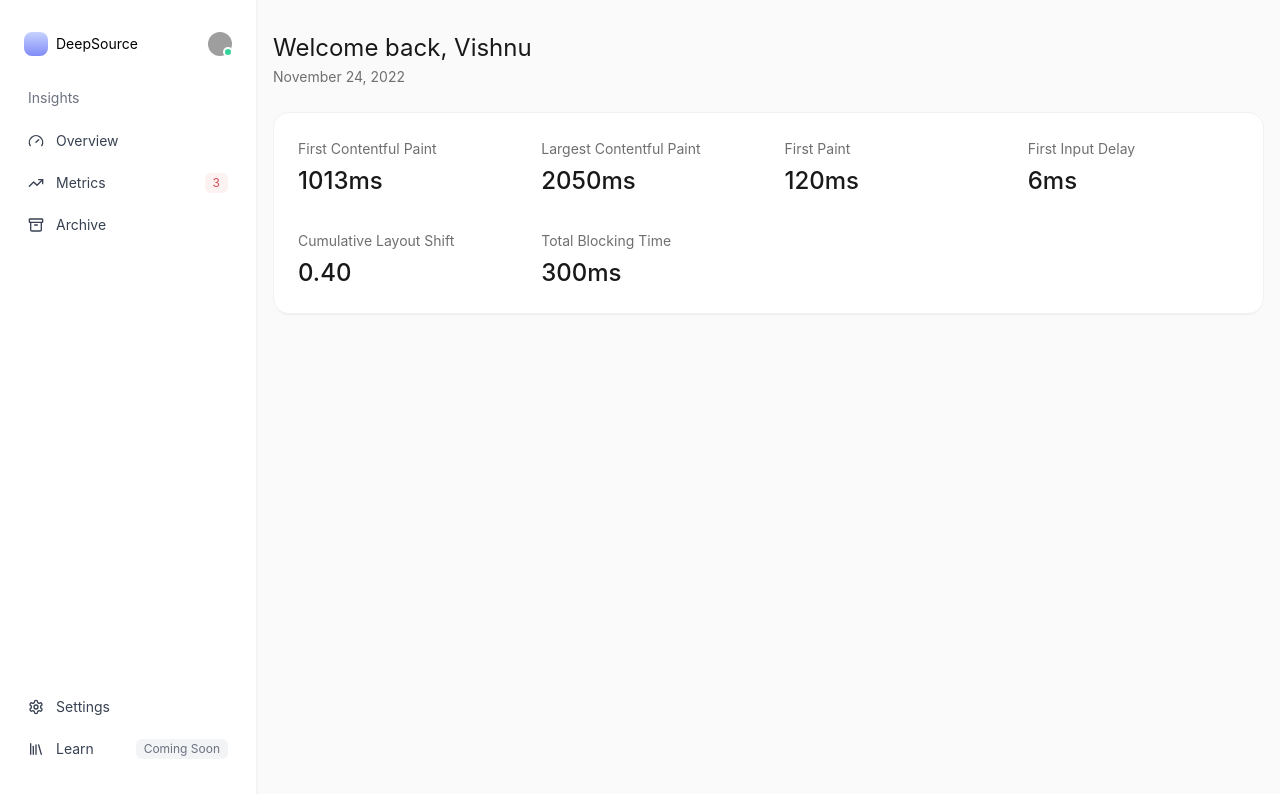
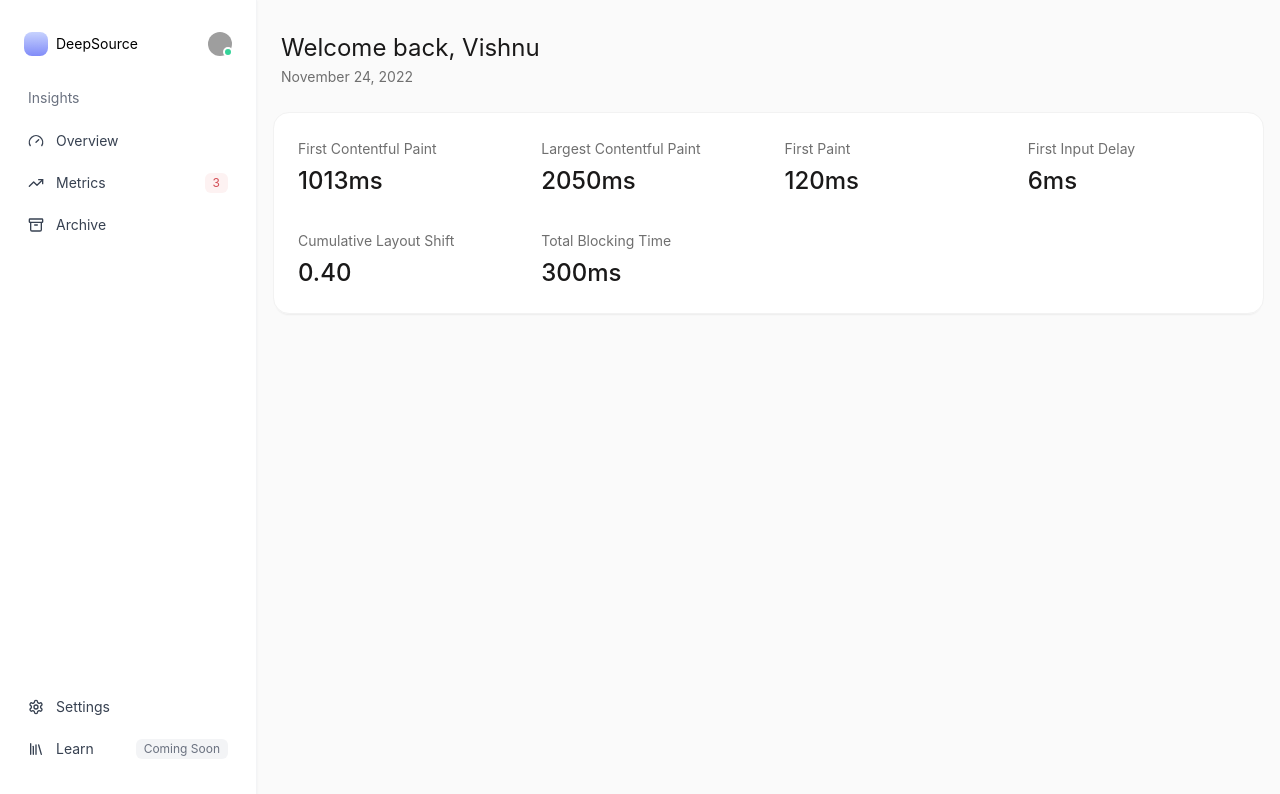
Before and after one commit to scmmishra/skynet-frontend, a Vue app: page / in a window 1280 px wide. Shown: the top 794 px of the page. Built offline with nearby package versions, Linux system fonts and the light colour scheme; grey boxes are pictures that could not be loaded.

Commit message:
fix: layout

```diff
--- a/src/pages/OverviewPage.vue
+++ b/src/pages/OverviewPage.vue
@@ -43,7 +43,7 @@ const metricValues = [
 
 <template>
   <main class="grid py-8 pr-4 space-y-6">
-    <section class="space-y-2">
+    <section class="ml-2 space-y-2">
       <h1 class="font-normal text-[24px] leading-8 text-black-999">Welcome back, Vishnu</h1>
       <time class="text-sm text-black-600">{{ formatDate() }}</time>
     </section>
```
